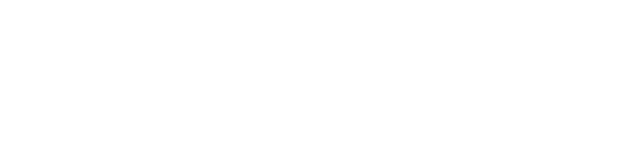
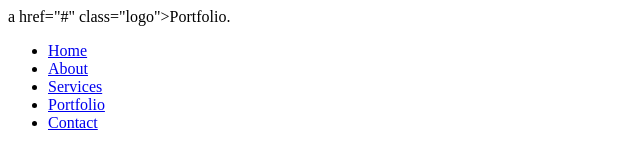
Before and after one commit to michaelonyango3-arch/My-Portfolio, a plain HTML site: page index.html in a window 1280 px wide. Shown: the whole page, without its empty margins (0-640 px from the left). Drawn offline with Linux system fonts and the light colour scheme.

Commit message:
Add header

```diff
--- a/index.html
+++ b/index.html
@@ -3,9 +3,35 @@
 <head>
     <meta charset="UTF-8">
     <meta name="viewport" content="width=device-width, initial-scale=1.0">
-    <title>Document</title>
+    <title>Marcus Portfolio Website</title>
 </head>
 <body>
+    <header>
+        <nav class="container">
+            a href="#" class="logo">Portf<span>olio.</span></a>
+            <div class="links">
+                <ul>
+                    <li>
+                        <a href="#" class="nav-link">Home</a>
+                    </li>
+                    <li>
+                        <a href="#" class="nav-link">About</a>
+                    </li>
+                    <li>
+                        <a href="#" class="nav-link">Services</a>
+                    </li>
+                    <li>
+                        <a href="#" class="nav-link">Portfolio</a>
+                    </li>
+                    <li>
+                        <a href="#" class="nav-link">Contact</a>
+                    </li>
+                </ul>
+
+            </div>
+
+        </nav>
+    </header>
 
 </body>
 </html>
```
